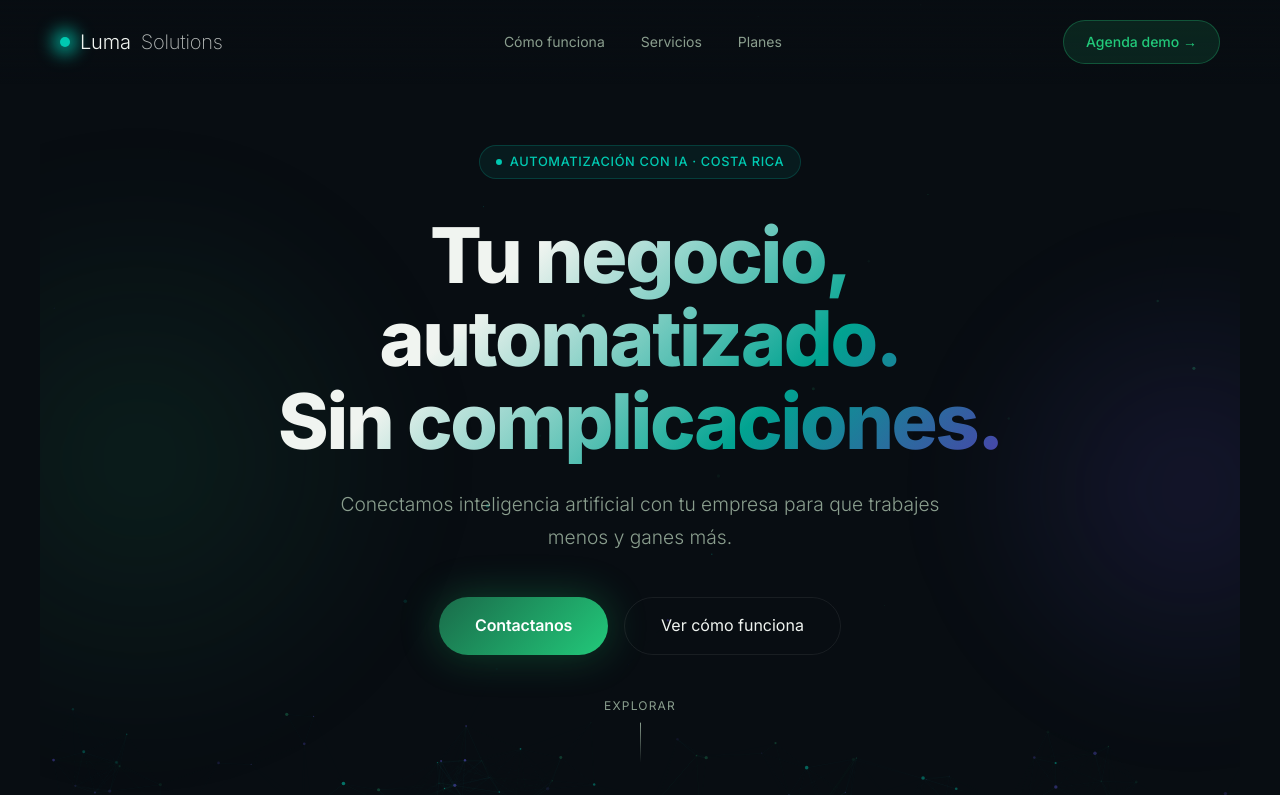
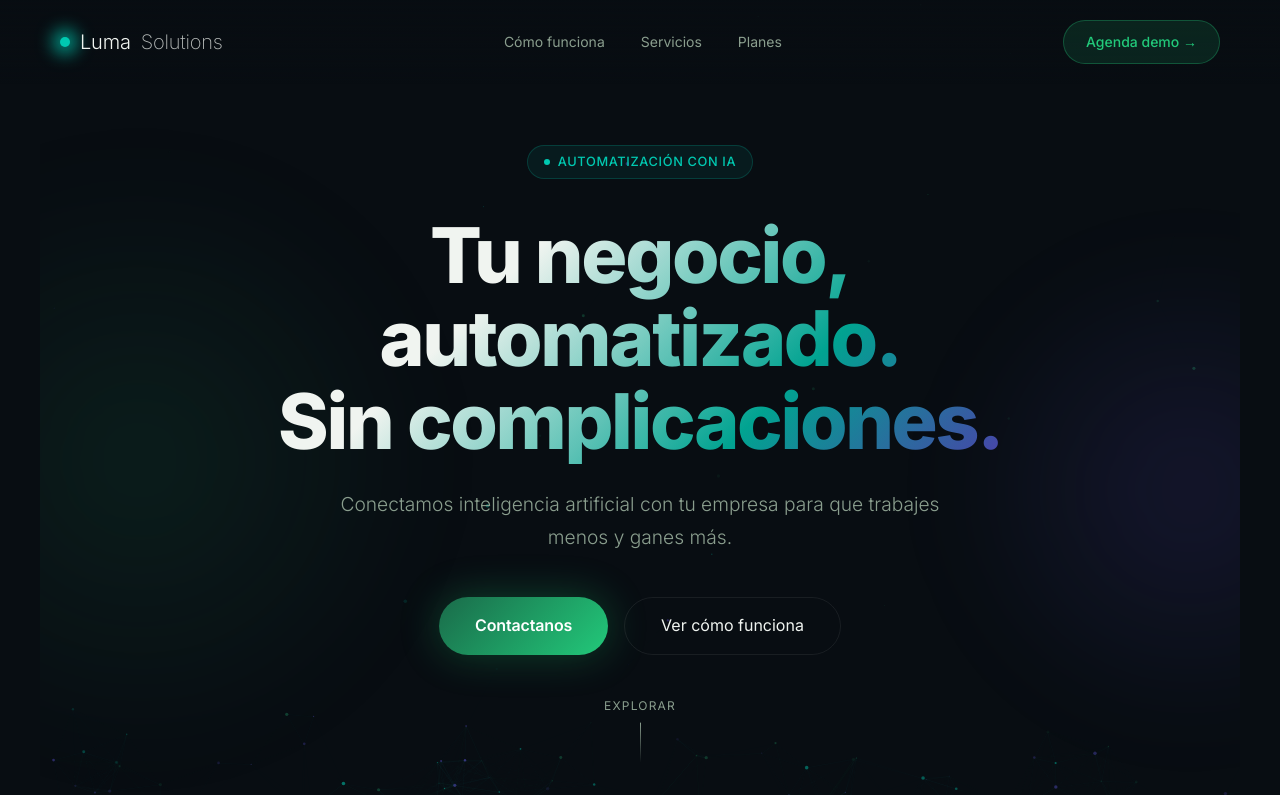
Before and after one commit to LumaSolutions-page/LumaSolutions-Page, a plain HTML site: page index.html in a window 1280 px wide. Shown: the top 795 px of the page. Drawn offline with Linux system fonts and the light colour scheme.

Commit message:
index.html

```diff
--- a/index.html
+++ b/index.html
@@ -506,7 +506,7 @@
   <div class="hero-glow-left"></div>
   <div class="hero-glow-right"></div>
   <div class="hero-content">
-    <div class="hero-badge">Automatización con IA · Costa Rica</div>
+    <div class="hero-badge">Automatización con IA</div>
     <h1>Tu negocio,<br>automatizado.<br>Sin complicaciones.</h1>
     <p class="hero-sub">Conectamos inteligencia artificial con tu empresa para que trabajes menos y ganes más.</p>
     <div class="hero-ctas">
```
